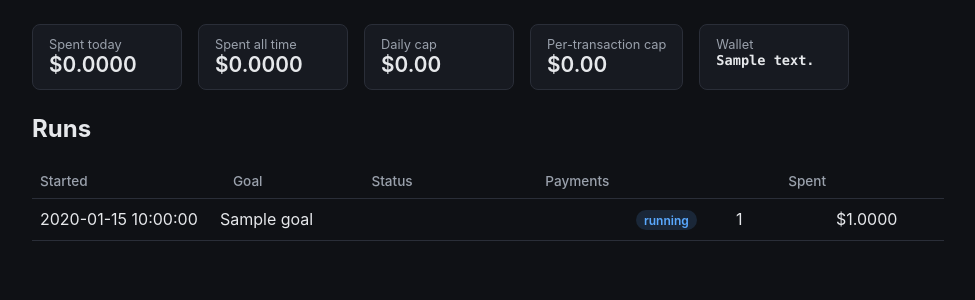
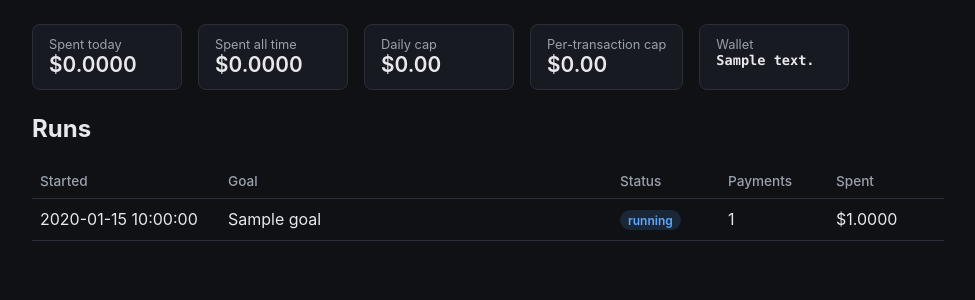
Before and after one commit to ramsridharan87/agentic-payment-x402, a FastAPI app: template src/agentic_payments/ui/templates/index.html in a window 1280 px wide. Shown: the part 53-353 px from the top of the page, without its empty margins (152-1127 px from the left). Run offline with FastAPI, Linux system fonts and the light colour scheme; the template is opened without the code that fills it: most values are stand-ins (such as "Sample title", 1, 10 or a date in 2020); parts of the project's set-up code (start-up, migrations or seed data) failed here and were passed over.

Commit message:
Fix header/row misalignment on the runs table
The header row used native <th> cells (browser auto-layout) while
each data row was a single colspan cell wrapping a CSS grid with
fixed pixel widths - two independent layout systems with no reason
to agree on column positions. Both now share one .grid-row class
with the same grid-template-columns, so header and data columns
line up by construction.

Co-Authored-By: Claude Sonnet 5 <noreply@anthropic.com>

```diff
--- a/src/agentic_payments/ui/templates/base.html
+++ b/src/agentic_payments/ui/templates/base.html
@@ -72,7 +72,18 @@
     th, td { text-align: left; padding: 0.6rem 0.5rem; border-bottom: 1px solid var(--border); }
     th { color: var(--muted); font-weight: 500; font-size: 0.85rem; }
     tr:hover td { background: var(--panel); }
-    a.row-link { color: var(--text); text-decoration: none; display: block; }
+    .grid-table { width: 100%; overflow-x: auto; }
+    .grid-row {
+      display: grid;
+      grid-template-columns: 180px 1fr 100px 100px 100px;
+      gap: 0.5rem;
+      padding: 0.6rem 0.5rem;
+      border-bottom: 1px solid var(--border);
+      align-items: center;
+    }
+    .grid-header { color: var(--muted); font-weight: 500; font-size: 0.85rem; }
+    a.grid-row, a.row-link { color: var(--text); text-decoration: none; }
+    a.grid-row:hover { background: var(--panel); }
     .badge {
       display: inline-block;
       padding: 0.15rem 0.5rem;
--- a/src/agentic_payments/ui/templates/index.html
+++ b/src/agentic_payments/ui/templates/index.html
@@ -26,28 +26,24 @@
 
   <h2>Runs</h2>
   {% if runs %}
-  <table>
-    <tr>
-      <th>Started</th>
-      <th>Goal</th>
-      <th>Status</th>
-      <th>Payments</th>
-      <th>Spent</th>
-    </tr>
+  <div class="grid-table">
+    <div class="grid-row grid-header">
+      <span>Started</span>
+      <span>Goal</span>
+      <span>Status</span>
+      <span>Payments</span>
+      <span>Spent</span>
+    </div>
     {% for run in runs %}
-    <tr>
-      <td colspan="5" style="padding:0">
-        <a class="row-link" href="/runs/{{ run.id }}" style="display:grid; grid-template-columns: 180px 1fr 100px 100px 100px; padding:0.6rem 0.5rem;">
+    <a class="grid-row row-link" href="/runs/{{ run.id }}">
       <span>{{ run.started_at[:19] }}</span>
       <span>{{ run.goal }}</span>
       <span><span class="badge {{ run.status }}">{{ run.status }}</span></span>
       <span>{{ run.payment_count }}</span>
       <span>${{ "%.4f"|format(run.total_spent_usd) }}</span>
     </a>
-      </td>
-    </tr>
     {% endfor %}
-  </table>
+  </div>
   {% else %}
   <div class="empty">No agent runs yet. Run <code>python scripts/run_agent.py "&lt;goal&gt;"</code> to start one.</div>
   {% endif %}
```
Lines whose indentation alone changed are shown as unchanged.
